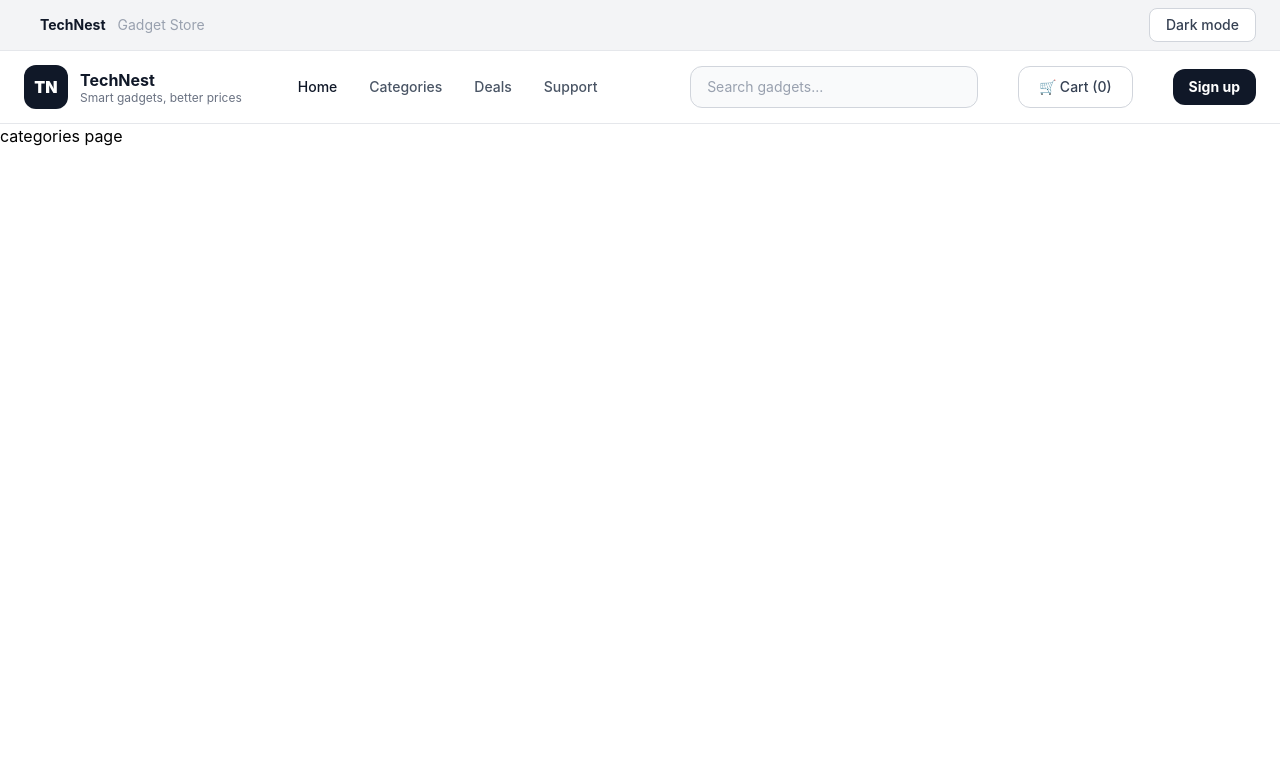
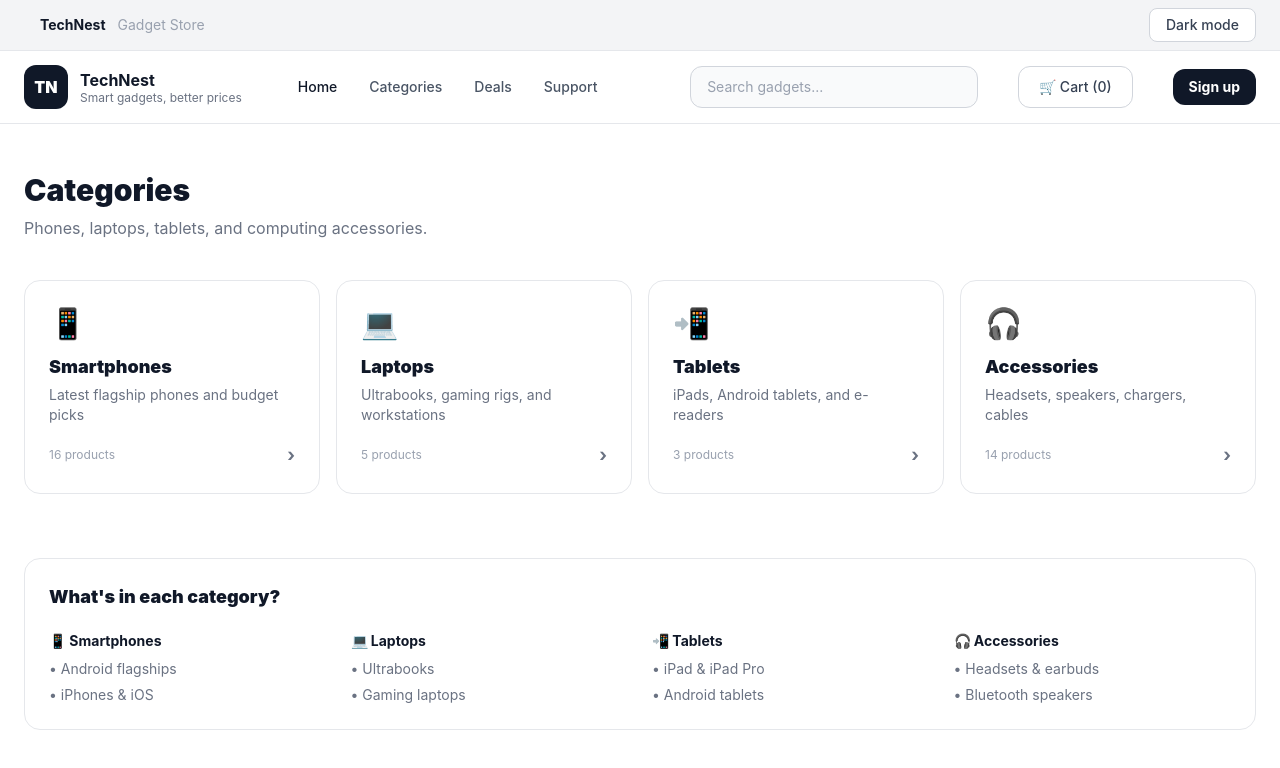
Before and after one commit to Iresha2002/Tech-Nest, a Vue app: page /categories in a window 1280 px wide. Shown: the top 768 px of the page. Built offline with nearby package versions, Linux system fonts and the light colour scheme.

Commit message:
Added interactive categories page with dynamic product loading

```diff
--- a/src/views/CategoriesView.vue
+++ b/src/views/CategoriesView.vue
@@ -1,5 +1,158 @@
+<script setup lang="ts">
+import { ref } from 'vue'
+import ProductCard from '../components/ProductCard.vue'
+
+type Product = {
+  id: number
+  title: string
+  price: number
+  thumbnail: string
+  rating: number
+}
+const categories = [
+  {
+    label: 'Smartphones',
+    slug: 'smartphones',
+    icon: '📱',
+    description: 'Latest flagship phones and budget picks',
+    count: 16,
+    items: ['Android flagships', 'iPhones & iOS'],
+  },
+
+  {
+    label: 'Laptops',
+    slug: 'laptops',
+    icon: '💻',
+    description: 'Ultrabooks, gaming rigs, and workstations',
+    count: 5,
+    items: ['Ultrabooks', 'Gaming laptops'],
+  },
+
+  {
+    label: 'Tablets',
+    slug: 'tablets',
+    icon: '📲',
+    description: 'iPads, Android tablets, and e-readers',
+    count: 3,
+    items: ['iPad & iPad Pro', 'Android tablets'],
+  },
+
+  {
+    label: 'Accessories',
+    slug: 'mobile-accessories',
+    icon: '🎧',
+    description: 'Headsets, speakers, chargers, cables',
+    count: 14,
+    items: ['Headsets & earbuds', 'Bluetooth speakers'],
+  },
+]
+const selectedCategory = ref('')
+const products = ref<Product[]>([])
+
+const selectCategory = async (slug: string) => {
+  selectedCategory.value = slug
+
+  const response = await fetch(
+    `https://dummyjson.com/products/category/${slug}`
+  )
+
+  const data = await response.json()
+
+  products.value = data.products
+}
+</script>
+
 <template>
-  <div>
-    categories page
+  <main class="max-w-7xl mx-auto px-6 py-12">
+    <div class="mb-10">
+      <h1 class="text-3xl font-black text-gray-900 mb-2">
+        Categories
+      </h1>
+
+      <p class="text-base text-gray-500">
+        Phones, laptops, tablets, and computing accessories.
+      </p>
+    </div>
+
+    <div class="grid grid-cols-4 gap-4 mb-10">
+      <button
+  v-for="cat in categories"
+  :key="cat.label"
+  @click="selectCategory(cat.slug)"
+  class="bg-white border border-gray-200 hover:shadow-md rounded-2xl p-6 transition-all text-left"
+>
+
+        <div class="text-3xl mb-3">
+          {{ cat.icon }}
+        </div>
+
+        <h3 class="font-black text-lg text-gray-900 mb-1">
+          {{ cat.label }}
+        </h3>
+
+        <p class="text-sm text-gray-500 mb-4">
+          {{ cat.description }}
+        </p>
+
+        <div class="flex items-center justify-between">
+          <span class="text-xs text-gray-400">
+            {{ cat.count }} products
+          </span>
+
+          <span class="text-lg font-bold text-gray-500">
+            ›
+          </span>
+          </div>
+      </button>
+        </div>
+
+
+
+
+
+
+      <div v-if="products.length > 0" class="mt-10">
+  <h2 class="text-2xl font-black text-gray-900 mb-6">
+    Selected Category Products
+  </h2>
+
+  <div class="grid grid-cols-4 gap-5">
+    <ProductCard
+      v-for="product in products"
+      :key="product.id"
+      :id="product.id"
+      :title="product.title"
+      :price="product.price"
+      :image="product.thumbnail"
+      :rating="product.rating"
+    />
   </div>
+</div>
+
+<div class="bg-white border border-gray-200 rounded-2xl p-6 mt-16">
+      <h2 class="font-black text-lg text-gray-900 mb-5">
+        What's in each category?
+      </h2>
+
+      <div class="grid grid-cols-4 gap-6">
+        <div
+          v-for="cat in categories"
+          :key="cat.label"
+        >
+          <p class="font-bold text-sm text-gray-900 mb-2">
+            {{ cat.icon }} {{ cat.label }}
+          </p>
+
+          <ul class="text-sm text-gray-500 space-y-1.5">
+            <li
+              v-for="item in cat.items"
+              :key="item"
+            >
+              • {{ item }}
+            </li>
+          </ul>
+        </div>
+      </div>
+    </div>
+  </main>
 </template>
```
